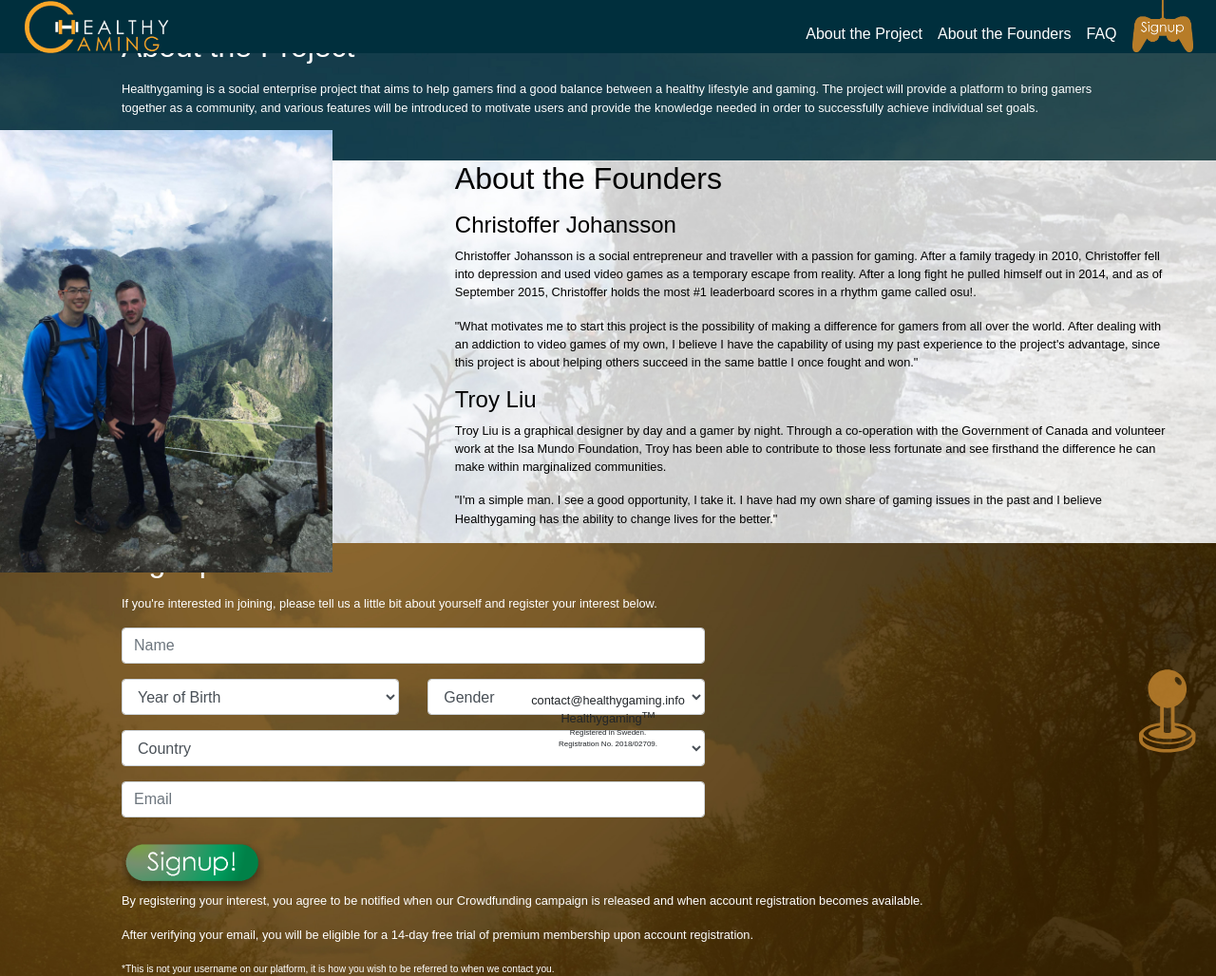
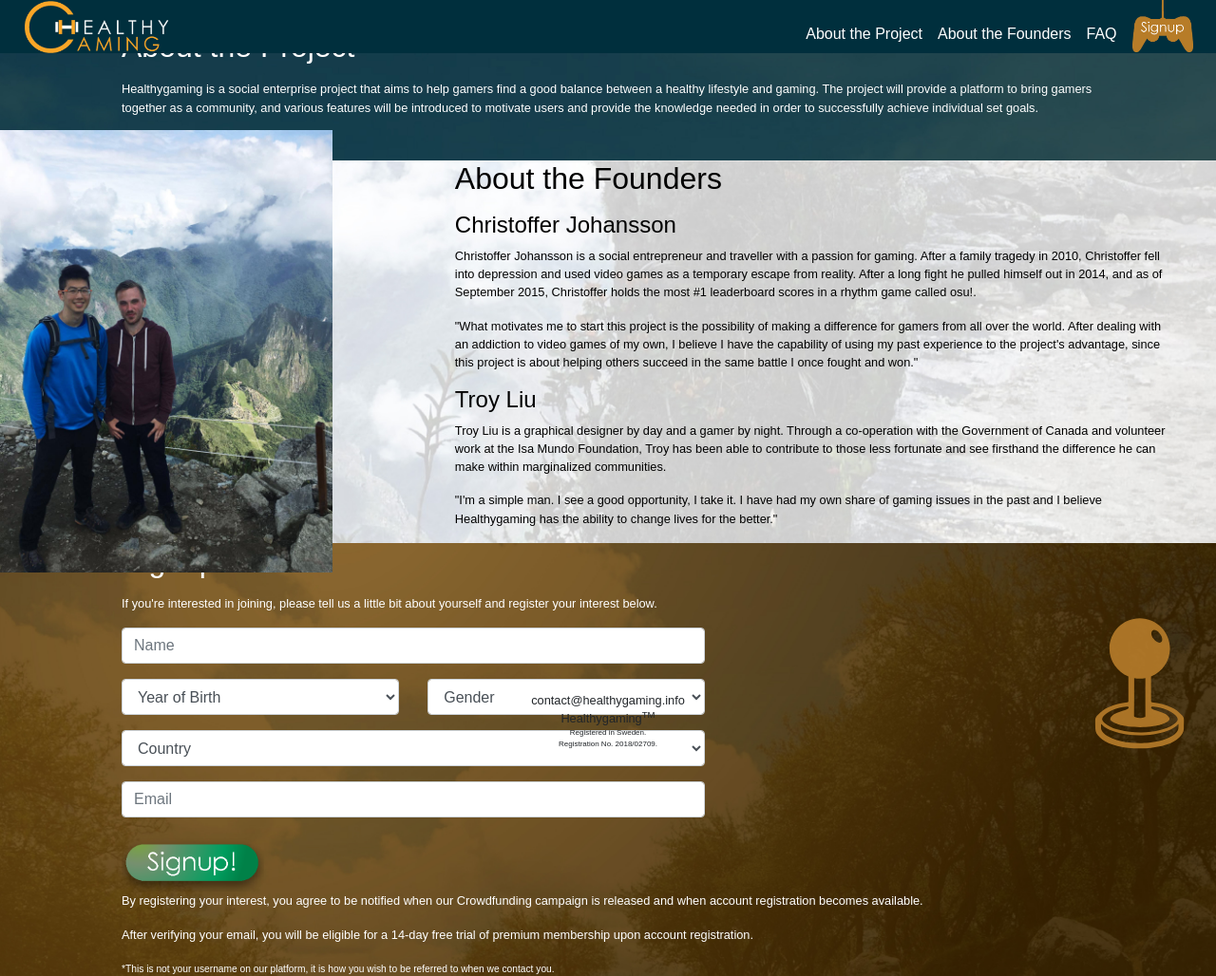
Before and after one commit to kelvinau/healthy-gaming-prerelease, a PHP site: page / in a window 1280 px wide. Shown: the top 1028 px of the page at 95% size. Run offline with PHP 8.4, Linux system fonts and the light colour scheme; some libraries are stand-ins or nearby versions.

Commit message:
Increase size of joystick

```diff
--- a/css/scss/app.scss
+++ b/css/scss/app.scss
@@ -1,7 +1,7 @@
 $navbar-height-mobile: 120px;
 $navbar-height: 66px;
-$joystick-width: 102px;
-$joystick-height: 100px;
+$joystick-width: 10rem;
+$joystick-height: 10rem;
 
 @import "bootstrap.min.css";
 @import "jquery.fullpage.min.css";
```
Also changed, not shown: css/app.min.css.
